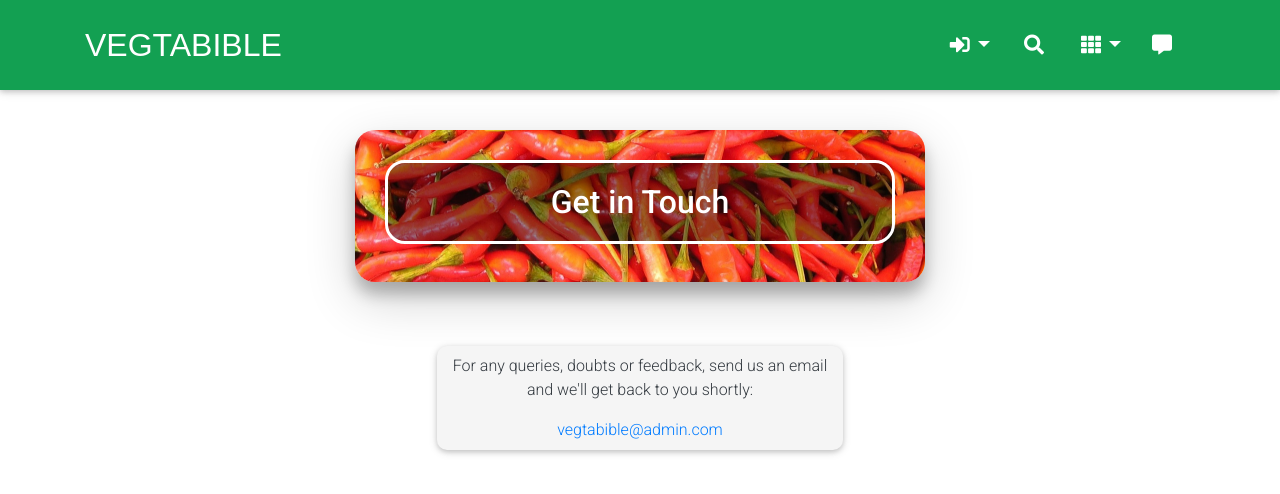
After one commit to jonathanmeaney-lmk/Vegtabible_App, a Flask app: page /contact in a window 1280 px wide. The commit adds this page. Shown: the top 494 px of the page. Run offline with Flask 2, Linux system fonts and the light colour scheme; some libraries are stand-ins or nearby versions; some web fonts are replaced.

Commit message:
Add Contact page

```diff
--- a/app.py
+++ b/app.py
@@ -91,6 +91,11 @@ def logout():
 @app.route("/search_page")
 def search_page():
     return render_template("search_page.html")
+
+
+@app.route("/contact")
+def contact():
+    return render_template("contact.html")
 
 
 @app.route("/search", methods=["GET", "POST"])
--- a/static/css/style.css
+++ b/static/css/style.css
@@ -78,6 +78,13 @@
 }
 
 .profile-heading {
+    background: url("../images/search-header-image.jpg") no-repeat center;
+    color: white;
+    padding: 30px;
+    border-radius: 20px;
+}
+
+.contact-heading {
     background: url("../images/search-header-image.jpg") no-repeat center;
     color: white;
     padding: 30px;
--- a/templates/base.html
+++ b/templates/base.html
@@ -79,6 +79,9 @@
                                 <a class="dropdown-item" href="/categories/other">Other</a>
                             </div>
                         </li>
+                        <li class="nav-item">
+                            <a class="nav-link" href="{{ url_for('contact') }}" aria-label="contact"><i class="fa fa-comment-alt"></i></a>
+                        </li>
                     </ul>
                 </div>
             </div>
--- /dev/null
+++ b/templates/contact.html
@@ -0,0 +1,28 @@
+{% extends "base.html" %}
+{% block content %}
+
+<!-- Contact Heading -->
+<section>
+    <div class="container my-4">
+        <div class="row justify-content-center">
+            <div class="col-12 col-md-6 text-center my-3 shadow z-depth-3 contact-heading text-center">
+                <h2><strong>Get in Touch</strong></h2>
+            </div>
+        </div>
+    </div>
+</section>
+
+<section>
+    <div class="row justify-content-center">
+        <div class="col-12 col-lg-4 mt-4">
+            <div class="text-center p-2 flash-message z-depth-1">
+                <p>
+                    For any queries, doubts or feedback, send us an email and we'll get back to you shortly:
+                </p>
+                <a href="mailto:vegtabible@admin.com">vegtabible@admin.com</a>
+            </div>
+        </div>
+    </div>
+</section>
+
+{% endblock %}
```
